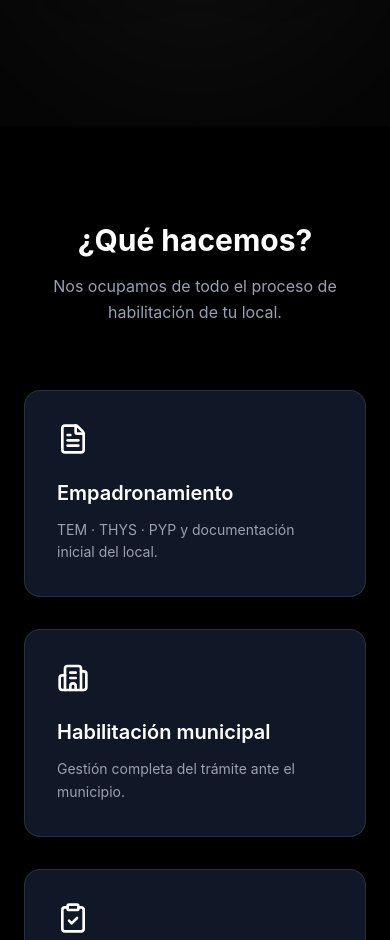
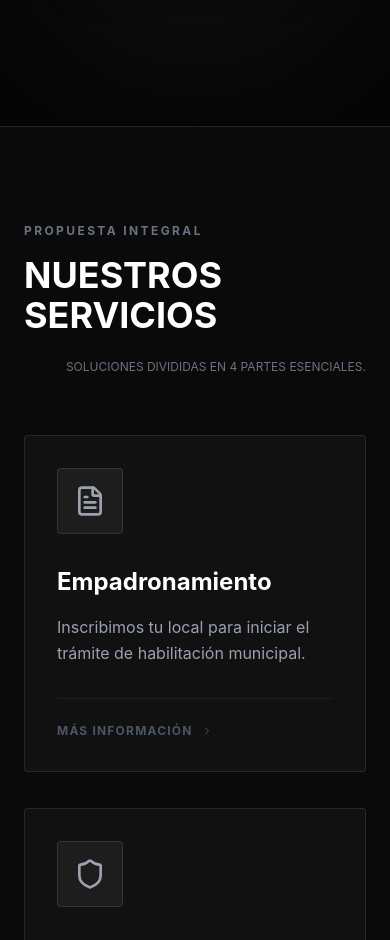
Before and after one commit to LautaroLeall/BG-Habilitaciones, a React (Vite) app: page / in a window 390 px wide. Shown: the part 1060-2000 px from the top of the page. Built offline with nearby package versions, Linux system fonts and the light colour scheme.

Commit message:
section services (responsive {cards})

```diff
--- a/src/components/sections/Services.jsx
+++ b/src/components/sections/Services.jsx
@@ -1,96 +1,87 @@
 // eslint-disable-next-line no-unused-vars
-import { motion } from "framer-motion"
-import {
-    FileText,
-    Building2,
-    ClipboardCheck,
-    ShieldCheck,
-    FileSearch,
-    Headset
-} from "lucide-react"
+import { motion } from "framer-motion";
+import { FileText, Shield, BookOpen, Check, ChevronRight } from "lucide-react";
+import "../../styles/Services.css";
 
 const services = [
     {
-        icon: FileText,
         title: "Empadronamiento",
-        description: "TEM · THYS · PYP y documentación inicial del local."
+        description: "Inscribimos tu local para iniciar el trámite de habilitación municipal.",
+        icon: <FileText className="w-8 h-8" />
     },
     {
-        icon: Building2,
-        title: "Habilitación municipal",
-        description: "Gestión completa del trámite ante el municipio."
+        title: "Habilitación Municipal",
+        description: "Gestionamos la habilitación, requisito obligatorio para que tu local pueda vender legalmente.",
+        icon: <Shield className="w-8 h-8" />
     },
     {
-        icon: ClipboardCheck,
-        title: "Expediente técnico",
-        description: "Armado y presentación del expediente correspondiente."
+        title: "Libro de Actas",
+        description: "Realizamos la gestión y actualización del libro de actas conforme a la normativa vigente.",
+        icon: <BookOpen className="w-8 h-8" />
     },
     {
-        icon: FileSearch,
-        title: "DIM y Subdirección",
-        description: "Requisitos específicos según rubro y normativa."
-    },
-    {
-        icon: ShieldCheck,
-        title: "Inspecciones",
-        description: "Coordinación y acompañamiento hasta la aprobación."
-    },
-    {
-        icon: Headset,
-        title: "Asesoramiento permanente",
-        description: "Acompañamiento durante todo el proceso."
+        title: "Asesoramiento Permanente",
+        description: "Acompañamiento de principio a fin para que tengas tranquilidad y seguridad en todo el proceso.",
+        icon: <Check className="w-8 h-8" />
     }
-]
+];
 
-export default function Services() {
+const Services = () => {
     return (
-        <section id="servicios" className="py-24 bg-black">
-            <div className="max-w-7xl mx-auto px-6">
+        <section id="servicios" className="py-24 px-6 services-section">
+            <div className="container mx-auto">
 
-                {/* Título */}
+                {/* Encabezado de Sección */}
                 <motion.div
-                    initial={{ opacity: 0, y: 30 }}
+                    initial={{ opacity: 0, y: 50 }}
                     whileInView={{ opacity: 1, y: 0 }}
                     viewport={{ once: true }}
                     transition={{ duration: 0.6 }}
-                    className="mb-16 text-center"
+                    className="flex flex-col md:flex-row justify-between items-end mb-15"
                 >
-                    <h2 className="text-3xl md:text-4xl font-bold">
-                        ¿Qué hacemos?
-                    </h2>
-                    <p className="mt-4 text-gray-400">
-                        Nos ocupamos de todo el proceso de habilitación de tu local.
-                    </p>
+                    <div>
+                        <span className="text-xs font-bold tracking-[0.2em] text-gray-500 uppercase block mb-4">Propuesta Integral</span>
+                        <h2 className="text-4xl md:text-5xl font-bold text-white uppercase">Nuestros Servicios</h2>
+                    </div>
+                    <div className="mt-6 md:mt-0 text-right">
+                        <p className="text-gray-500 text-xs max-w-xs ml-auto uppercase">Soluciones divididas en 4 partes esenciales.</p>
+                    </div>
                 </motion.div>
 
-                {/* Grid */}
-                <div className="grid grid-cols-1 sm:grid-cols-2 lg:grid-cols-3 gap-8">
-                    {services.map((service, index) => {
-                        const Icon = service.icon
-                        return (
-                            <motion.div
-                                key={service.title}
-                                initial={{ opacity: 0, y: 30 }}
-                                whileInView={{ opacity: 1, y: 0 }}
-                                viewport={{ once: true }}
-                                transition={{ duration: 0.5, delay: index * 0.1 }}
-                                className="p-8 rounded-2xl bg-gray-900 border border-white/10 hover:border-white/20 transition"
-                            >
-                                <Icon className="mb-6 text-white" size={32} />
+                {/* Grilla de Servicios */}
+                <div className="grid md:grid-cols-2 gap-9">
+                    {services.map((service, idx) => (
+                        <motion.div
+                            key={idx}
+                            initial={{ opacity: 0, y: 30 }}
+                            whileInView={{ opacity: 1, y: 0 }}
+                            viewport={{ once: true }}
+                            transition={{ delay: idx * 0.1, duration: 0.5 }}
+                            className="service-card p-8 lg:p-10 rounded-sm flex flex-col group cursor-default"
+                        >
+                            {/* Icono */}
+                            <div className="mb-8 w-fit p-4 rounded-sm service-icon-box">
+                                {service.icon}
+                            </div>
 
-                                <h3 className="text-xl font-semibold mb-3">
-                                    {service.title}
-                                </h3>
+                            <h3 className="text-2xl font-bold text-white mb-4">{service.title}</h3>
 
-                                <p className="text-gray-400 text-sm leading-relaxed">
-                                    {service.description}
-                                </p>
-                            </motion.div>
-                        )
-                    })}
+                            <p className="text-gray-400 text-base leading-relaxed mb-8">
+                                {service.description}
+                            </p>
+
+                            {/* Link "Más información" */}
+                            <div className="flex items-center gap-2 text-xs font-bold text-gray-600 group-hover:text-white transition-colors uppercase tracking-widest mt-auto border-t border-white/5 pt-6 cursor-pointer">
+                                <a href="https://wa.me/543813495974" target="_blank" rel="noreferrer" className="flex items-center gap-2">
+                                    Más información <ChevronRight size={12} className="group-hover:translate-x-1 transition-transform" />
+                                </a>
+                            </div>
+                        </motion.div>
+                    ))}
                 </div>
-
             </div>
         </section>
-    )
-}
+    );
+};
+
+export default Services;
--- /dev/null
+++ b/src/styles/Services.css
@@ -0,0 +1,31 @@
+.services-section {
+    background-color: var(--bg-secondary);
+    border-top: 1px solid var(--border-light);
+}
+
+/* TARJETA DE SERVICIO */
+.service-card {
+    background-color: var(--bg-tertiary);
+    border: 1px solid var(--border-light);
+    transition: all 0.4s cubic-bezier(0.175, 0.885, 0.32, 1.275);
+}
+
+.service-card:hover {
+    transform: translateY(-5px);
+    border-color: var(--border-hover);
+    box-shadow: var(--glow-subtle);
+}
+
+/* ICONO */
+.service-icon-box {
+    background: rgba(255, 255, 255, 0.05);
+    border: 1px solid var(--border-light);
+    color: var(--text-muted);
+    transition: color 0.3s ease, background 0.3s ease;
+}
+
+/* Efecto hover en el icono cuando pasas el mouse por la tarjeta */
+.service-card:hover .service-icon-box {
+    color: var(--text-white);
+    background: rgba(255, 255, 255, 0.1);
+}
```
